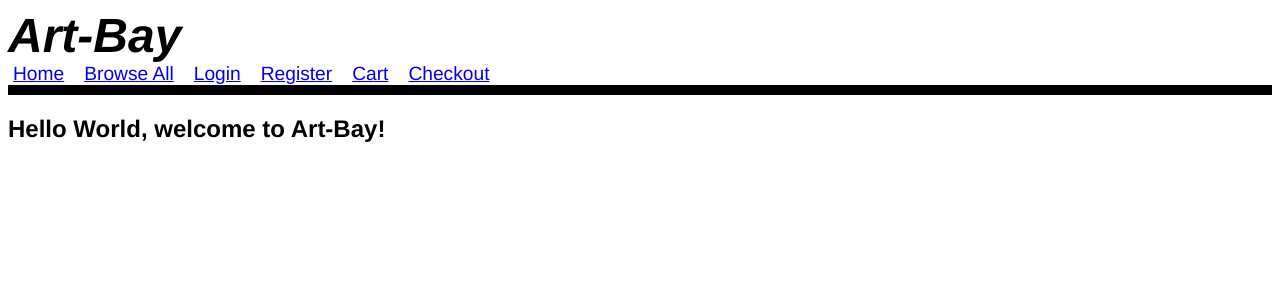
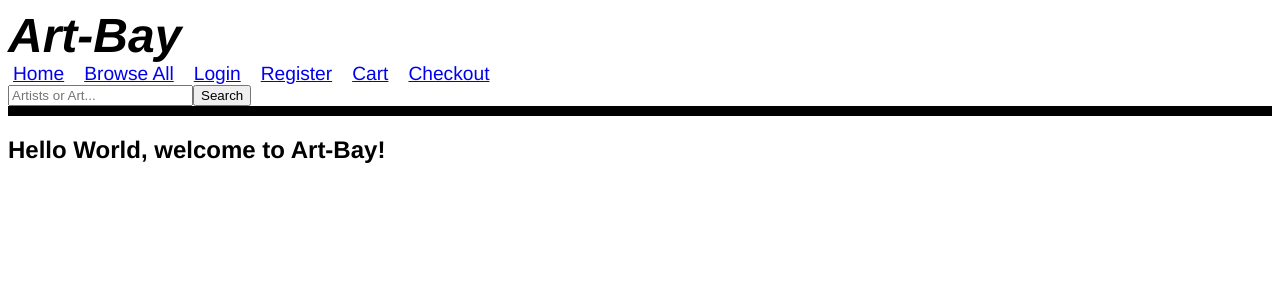
Before and after one commit to ngolebiewski/Art-Bay-v2, a React (Vite) app: page / in a window 1280 px wide. Shown: the top 300 px of the page. Built offline with nearby package versions, Linux system fonts and the light colour scheme; a web font is replaced by a local one.

Commit message:
added searchbar logic to files and imported/passed as props.

```diff
--- a/src/client/App.jsx
+++ b/src/client/App.jsx
@@ -13,18 +13,24 @@ import { useState } from 'react';
 
 const App = () =>{
   const [token, setToken] = useState(window.localStorage.getItem("TOKEN"));
+  // const [searchResults, setSearchResults] = useState([]);
+  const [searchTerm, setSearchTerm] = useState('');
+
+  const handleSearch = (term, results) => {
+    setSearchTerm(term);
+    // setSearchResults(results);
+};
 
   return (
     <>
-
       <section id="header"> <Header /> </section>
 
-      <section id="navbar"> <Navigation /></section>
+      <section id="navbar"> <Navigation onSearch={handleSearch}/></section>
 
       <section id="main">
         <Routes>
           <Route path='/' element={<Home />} />
-          <Route path='/artwork' element={<Artwork />} />
+          <Route path='/artwork' element={<Artwork onSearch={handleSearch}/>} />
           <Route path='/artwork/:id' element={<ArtworkDetail />} />
           <Route path='/artist/:id' element={<ArtistDetail />} />
           <Route path='/cart' element={<Cart />} />
--- a/src/client/Home.jsx
+++ b/src/client/Home.jsx
@@ -1,9 +1,39 @@
-const Home = () => {
+import React, {useState} from 'react';
+
+const Home = ({ onSearch }) => {
+  const [searchResults, setSearchResults] = useState([]);
+  const [searchTerm, setSearchTerm] = useState('');
+
+  const handleSearch = async (term) => {
+    try {
+      const response = await axios.get(`/artwork?q=${term}`);
+      console.log(response);
+      setSearchTerm(term);
+      console.log(term);
+      setSearchResults(response.data);
+      onSearch(term);
+
+    } catch (error) {
+      console.error('Error fetching search results:', error);
+    }
+  };
+
   return(
     <>
-    <h1>Hello World, welcome to Art-Bay!</h1>
+    <header>
+      <h1>Hello World, welcome to Art-Bay!</h1>
+
+    </header>
+    {searchTerm && (
+        <p>Showing results for: <strong>{searchTerm}</strong></p>
+      )}
+    <ul>
+        {searchResults.map((result) => (
+          <li key={result.id}>{result.name}</li>
+        ))}
+      </ul>
     </>
-  )
-}
+  );
+};
 
-export default Home
+export default Home;
--- a/src/client/Navigation.jsx
+++ b/src/client/Navigation.jsx
@@ -1,10 +1,14 @@
-import { Link } from "react-router-dom"
+import React from "react";
+import SearchBar from './SearchBar';
+import { Link } from 'react-router-dom';
+
 
 // TODO: Add in welcome line: ie. welcome Dave...or welcome Guest (text tbd)
 // TODO: Add in token logic to show login/logout/cart
 // TODO: CSS
 
-const Navigation = () => {
+const Navigation = ({ onSearch }) => {
+
   return(
     <>
   <nav>
@@ -14,9 +18,12 @@ const Navigation = () => {
     <Link className='nav-link' to='/register'>Register</Link>
     <Link className='nav-link' to='/cart'>Cart</Link>
     <Link className='nav-link' to='/checkout'>Checkout</Link>
+    <div className="searchBar-component-container">
+      <SearchBar onSearch={onSearch} />
+    </div>
   </nav>
   </>
-  )
-}
+  );
+};
 
 export default Navigation
```
